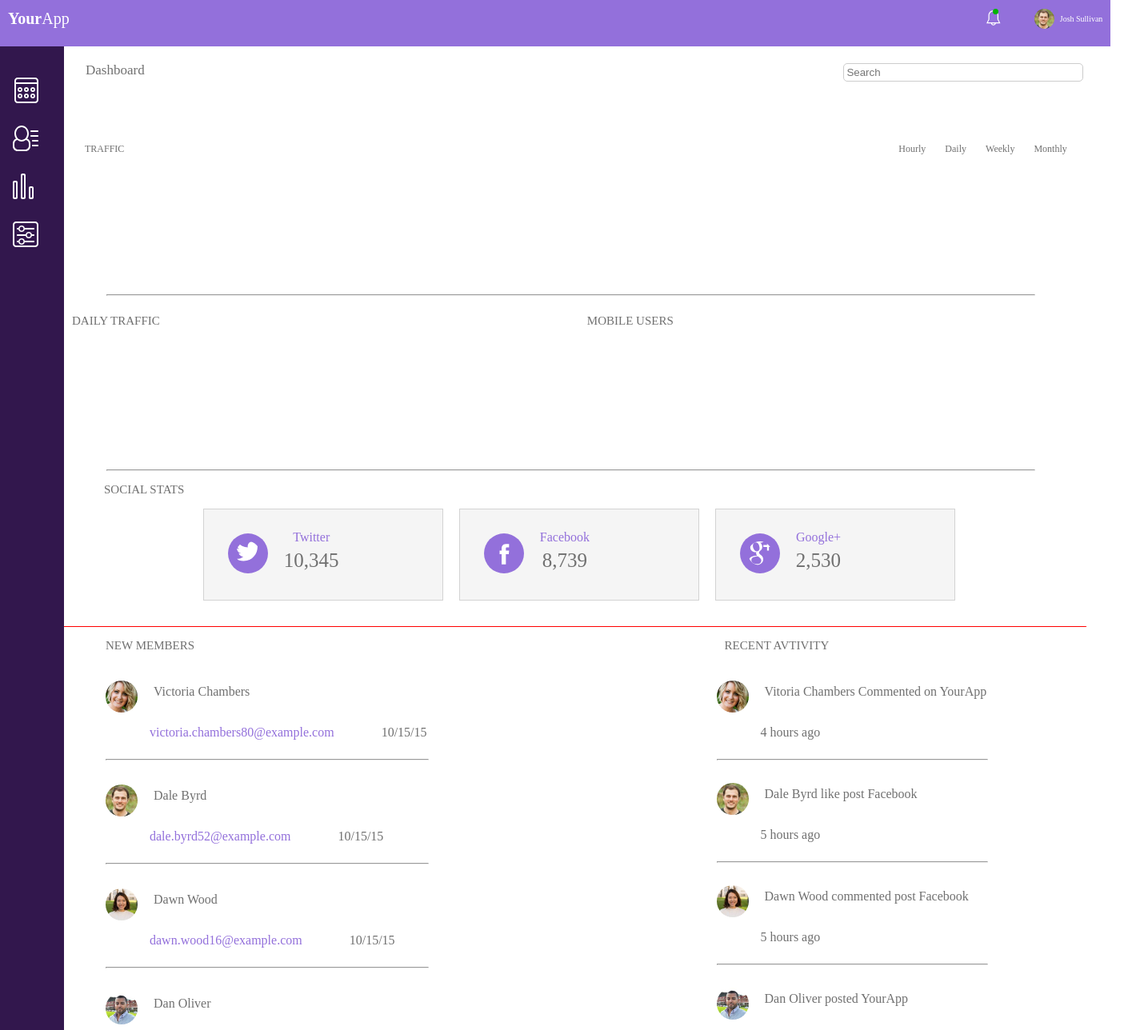
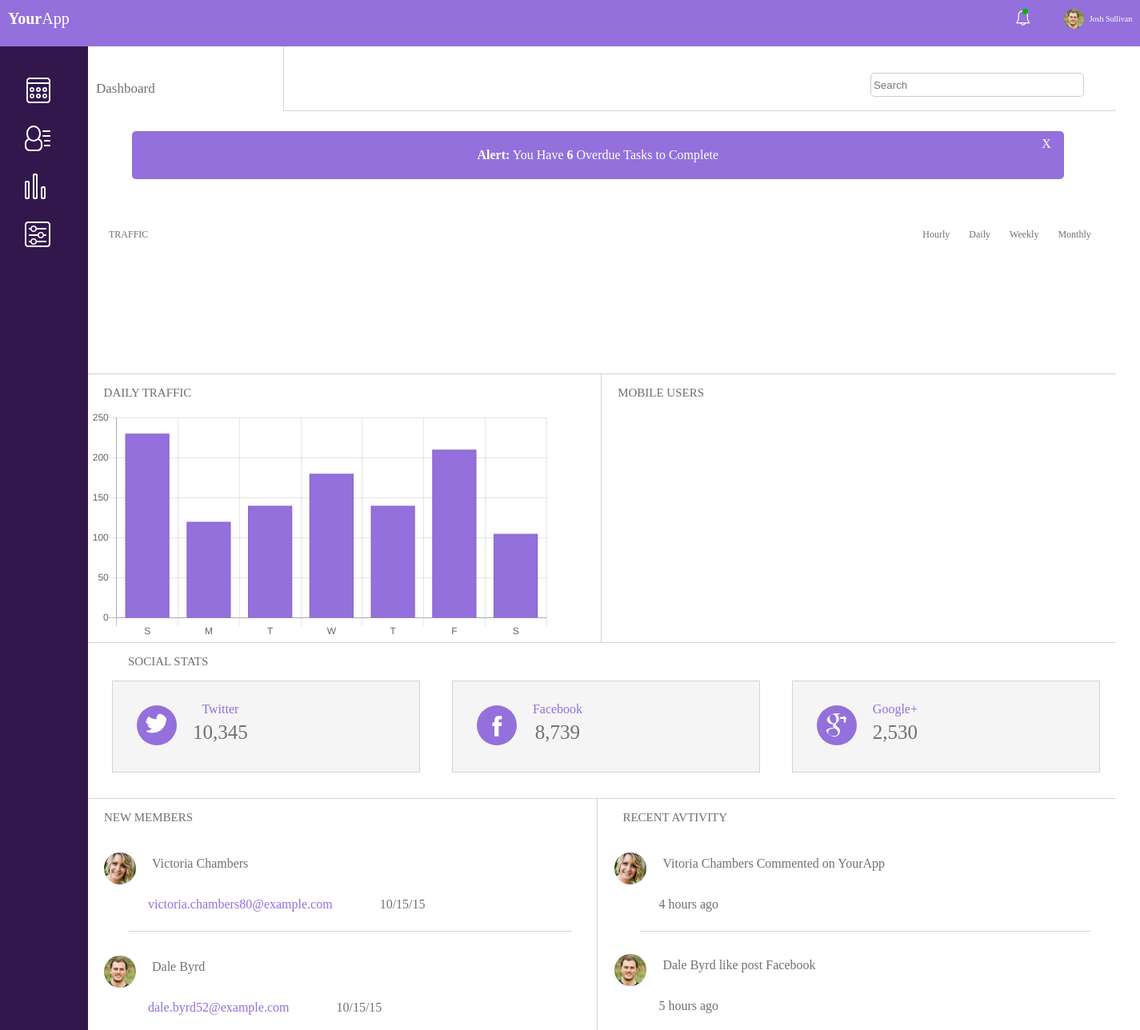
Before and after one commit to sadafpartovi/Project-7, a plain HTML site: page index.html in a window 1280 px wide. Shown: the part 12-1300 px from the top of the page at 80% size, 1425 px wide, since content can reach past the window. Drawn offline with nearby package versions, Linux system fonts and the light colour scheme.

Commit message:
adding chart

```diff
--- /dev/null
+++ b/chart.js
@@ -0,0 +1,91 @@
+
+    const alertBanner = document.getElementById("alert");
+//    const trafficCanves = document.getElementById('traffic-chart');
+const dailyChart = document.getElementById('daily-chart');
+const mobileCanvas = document.getElementById('mobile-chart');
+
+
+
+   // Alert
+   alertBanner.innerHTML = `
+<div class="alert-banner">
+    <p><strong>Alert:</strong> You Have <strong>6</strong> Overdue Tasks to Complete</p>
+    <p class="alert-banner-close">X</p>
+</div>`;
+
+alertBanner.addEventListener("click", e =>{
+    const element = e.target;
+    if(element.classList.contains("alert-banner-close")){
+        alertBanner.style.display = "none";
+
+    }
+
+});
+
+
+// traffic Data
+
+
+
+// Daily Traffic Chart
+
+
+
+var myChart = new Chart(dailyChart, {
+    type: 'bar',
+    data: {
+        labels: ['S', 'M', 'T', 'W', 'T', 'F', 'S'],
+        datasets: [{
+            data: [230, 120, 140, 180, 140, 210, 105],
+            backgroundColor: 'rgba(147, 112, 219, 1)',
+            borderWidth: 1,
+
+
+        }]
+    },
+    options: {
+        scales: {
+            yAxes: [{
+                ticks: {
+                    beginAtZero: true
+
+                }
+            }]
+        },
+        legend: {
+            display: false
+        }
+
+    }
+});
+
+// Pie Chart
+
+const mobileData = {
+    labels: ["Desktop", "Tablet", "Phones"],
+    datasets: [{
+    label: '# of Users',
+    data: [2000, 550, 500],
+    borderWidth: 0,
+    backgroundColor: [
+    '#7477BF',
+    '#78CF82',
+    '#51B6C8'
+    ]
+    }]
+    };
+
+    const mobileOptions = {
+        legend: {
+        position: 'right',
+        labels: {
+        boxWidth: 20,
+        fontStyle: 'bold'
+        }
+        }
+        }
+        let mobileChart = new Chart(mobileCanvas, {
+            type: 'doughnut',
+            data: mobileData,
+            options: mobileOptions
+            });
--- a/index.html
+++ b/index.html
@@ -6,7 +6,13 @@
         <meta charset="UTF-8">
         <meta name="viewport" content="width=device-width, initial-scale=1.0">
         <title>Document</title>
+
+        <link rel="stylesheet" href="https://cdnjs.cloudflare.com/ajax/libs/Chart.js/2.9.4/Chart.min.css">
         <link rel="stylesheet" href="style.css">
+
+
+        <!-- this is for line graph -->
+        <script src="https://cdnjs.cloudflare.com/ajax/libs/Chart.js/2.9.4/Chart.min.js" integrity="sha512-d9xgZrVZpmmQlfonhQUvTR7lMPtO7NkZMkA0ABN3PHCbKA5nqylQ/yWlFAyY6hYgdF1Qh6nYiuADWwKB4C2WSw==" crossorigin="anonymous"></script>
 
     </head>
 
@@ -81,7 +87,7 @@
                         </div>
                     </div>
 
-                    <hr>
+                    <hr id="no-show-again">
 
 
                 <!-- Daily Traffic and Mobile Users -->
@@ -105,7 +111,7 @@
                     </div>
                 </div>
 
-            <hr>
+            <hr id="no-show">
 
             <!-- Social STATS-->
 
@@ -177,7 +183,7 @@
 
          <!-- new members -->
 
-         <!-- <div class="mid-flex-container"></div> -->
+
         <div class="new-member-container new-member member">
 
             <div class="new-member-section">
@@ -383,6 +389,10 @@
 
         </main>
     </div>
+
+    <script src="chart.js"></script>
+    <script src="https://cdnjs.cloudflare.com/ajax/libs/Chart.js/2.9.4/Chart.bundle.min.js</script>
+
 </body>
 
 
--- a/style.css
+++ b/style.css
@@ -121,6 +121,28 @@ h2 {
 }
 
 /* alert Section */
+.alert {
+    background: #9370DB;
+    color: white;
+    width: 90%;
+    border-radius: 5px;
+	text-align: center;
+	margin: 0 auto;
+    padding: 5px 0;
+    font-size: 1em;
+    height: 50px;
+
+}
+
+.alert-banner-close {
+	display: block;
+	font-size: 1em;
+    float: right;
+    margin-top: -3em;
+    margin-right: 1em;
+    cursor: pointer;
+
+}
 
 
 /* <!-- Traffic Section --> */
@@ -163,6 +185,19 @@ h2 {
     color: #707070;
 }
 
+
+/* widget */
+
+canvas #daily-chart {
+    width: 50vw;
+    margin-left: 3em;
+
+}
+.widget-container-half,
+.widget-container-full{
+	width: 70vw;
+}
+
 /* <!-- Daily Traffic and Mobile Users --> */
 
 h3 {
@@ -174,6 +209,8 @@ h3 {
 
 
 }
+
+
 
 /* Social STATS */
 
@@ -515,7 +552,7 @@ textarea {
 
 
         margin: 0 auto;
-        grid-template-columns: 50px 1fr;
+        grid-template-columns: 80px 1fr;
         grid-template-rows: 50px  110 1fr;
         grid-row-gap: px;
         grid-column-gap: 20px;
@@ -543,6 +580,11 @@ textarea {
 
         grid-area: main;
     }
+
+
+
+
+
 
     /* hr edit */
 
@@ -584,27 +626,20 @@ textarea {
         margin-left: -20em;
         align-items: center;
 
+}
 
 
-
-
-}
 h2 {
     font-size: 17px;
    margin-left: 20em;
 
-
-
 }
 
 .search input {
-    width: 10em;
-    margin-top: 2em;
+    width: 20em;
+    margin-top: 1em;
     margin-left: 52em;
-    width: 30%;
-
-
-
+    height: 30px;
 
 
 
@@ -612,11 +647,16 @@ h2 {
 .search {
     width: 1000px;
     height: 40px;
-    padding: 0;
-    margin-top: -6px;
+    padding: 20px;
+    margin-top: .001em;
+    border-bottom: solid 1px lightgray;
+    border-left: solid 1px lightgray;
+
 
 
 }
+
+/* Daily Traffic and Mobile Users  */
 .traffic-header {
     grid-gap: 55em;
 
@@ -627,12 +667,16 @@ h2 {
 
 }
 
- /* Daily Traffic and Mobile Users  */
+
 
  .traffic-mobile {
     display: grid;
     grid-template-columns: repeat(2, 1fr);
     grid-template-rows: 2fr;
+    border-top: solid 1px lightgray;
+    border-bottom: solid 1px lightgray;
+
+    margin-left: .6em;
 
  }
 
@@ -641,7 +685,13 @@ h2 {
 
  }
 
+ .daily-traffic {
+    border-right: solid 1px lightgray;
+ }
+
 /* Social STATS */
+
+
 
 .social-title {
     margin-left: 60px;
@@ -650,9 +700,9 @@ h2 {
 
 .social-container {
     display: grid;
-    grid-template-columns: repeat(3, minmax(100px, 300px));
+    grid-template-columns: repeat(3, 1fr);
     grid-template-rows: 1fr;
-    grid-gap: 20px;
+    grid-gap: 40px;
 
     margin-left: 40px;
     margin-right: 20px;
@@ -711,103 +761,82 @@ h2 {
 
 .member {
     display: flex;
-    border-bottom: solid 1px red;
-    border-top: solid 1px red;
+    border-bottom: solid 1px lightgray;
+    border-top: solid 1px lightgray;
     margin-top: 2em;
+}
+
+hr {
 
 
+    display: block;
+    border:none;
+    border-top: .5px solid lightgray;
+    box-shadow: none;
+    border-radius: 0;
+}
+.new-member-container hr {
 
+    width: 90%;
+    display: block;
+    border:none;
+    border-top: .5px solid lightgray;
+    box-shadow: none;
+    border-radius: 0;
+}
+
+#breakk,
+#break ,
+#no-show,
+#no-show-again{
+display: none;
+}
+
+.recent-section,
+.new-member-section{
+flex-basis: 50%;
 
 }
 
-.new-member-container hr {
-    display: block;
-    width: 100%;
+.new-member-section {
+    border-right: solid 1px lightgray;
+    margin-right: .7em;
 }
-
-.new-member-container img {
-    border-radius: 50%;
-    height: 40px;
-
-}
-
-#breakk,
-#break {
-display: none;
-}
-.recent-section {
-margin-left: 22em;
-}
-
-.new-member-section {
-    margin-left: 2em;
-
-}
-
-
-
 
 
 /* msg user / Setting */
 
 .msg-stg-container {
     display: flex;
-    height: 570px;
+
 
 }
 
-.msg-section {
-    display: grid;
-    grid-template-columns: 1fr;
-    grid-template-rows:repeat(4, 1fr);
-    grid-row-gap: 10px;
-
+.user-search input,
+.user-msg textarea,
+.msg-section button {
+    width: 90%;
+}
+.msg-section,
+.setting-section {
+   flex-basis: 50%;
 }
 
-.msg-user {
-    margin-top: -6em;
-
-}
-
-.setting-section {
-    display: grid;
-    grid-template-columns: 1fr;
-    grid-template-rows:repeat(5, 1fr);
-    grid-row-gap: 10px;
-    margin-left: 30em;
-
-}
-
-.stg-container {
-    margin-top: -5em;
-}
-
-.stg-container-second {
-    margin-top: -9em;
-
-}
-
-.select-menu {
-    margin-top: -12em;
-    margin-left: 1em;
-}
-
-.btn-container button {
-    height: 3em;
-    width: 10em;
-
+.msg-section {
+    border-right: solid 1px lightgray;
 }
 
 
-
-.btn-container {
-
-    margin-top: -16em;
-    margin-left: -1em;
-    margin-bottom: 0;
-}
 #bbreak {
     display: none;
 }
 
+
+/* Charts */
+
+.widget-container-full {
+    width: 90vw;
+    }
+.widget-container-half {
+    width: 45vw;
 }
```
Also changed, not shown: dashboard.png, 1 other file.
